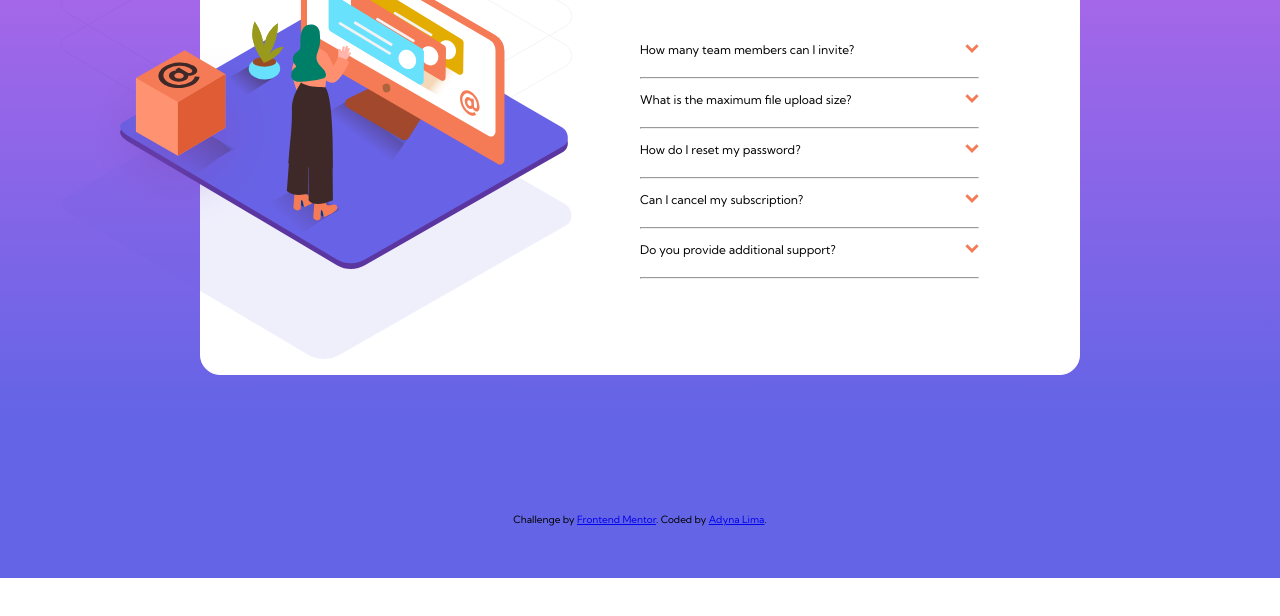
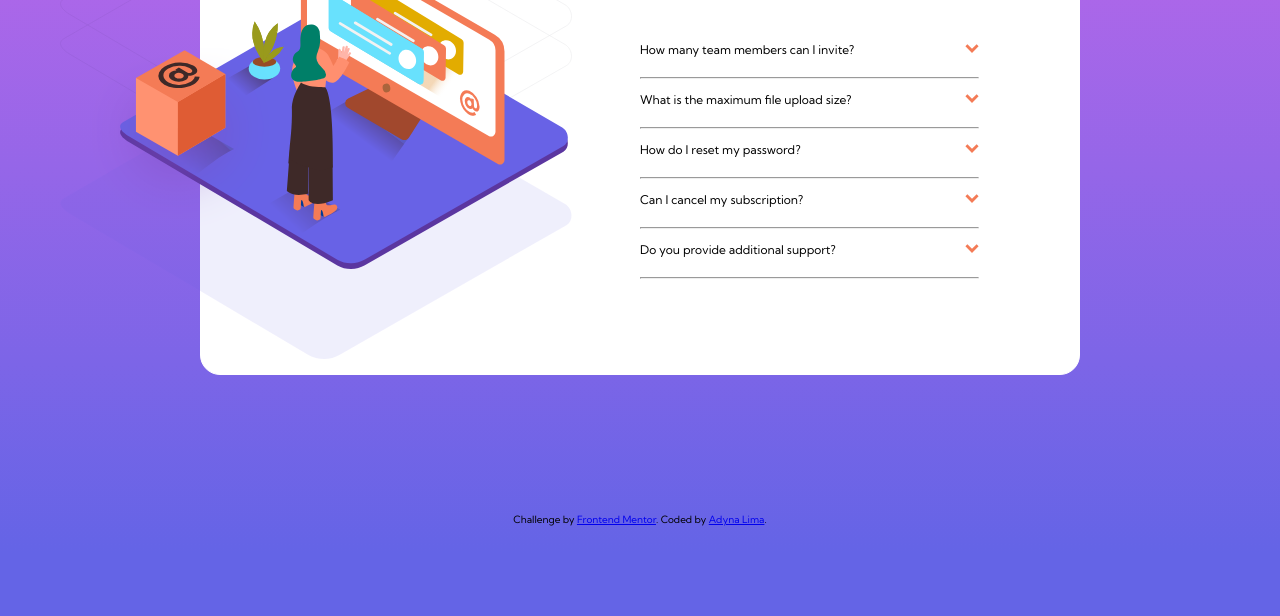
Before and after one commit to adynaslima/FAQ-accordion-card, a plain HTML site: page index.html in a window 1280 px wide. Shown: the part 222-838 px from the top of the page. Before the commit the page ends 800 px from the top, so only its background shows below. Drawn offline with Linux system fonts and the light colour scheme.

Commit message:
feat: estilizando altura body

```diff
--- a/assets/css/style.css
+++ b/assets/css/style.css
@@ -83,7 +83,7 @@ footer {
     body {
         background: linear-gradient(rgb(174, 103, 233) 20%, rgb(100, 100, 230) 80%);
         padding: 100px 200px;
-        height: 600px;
+        height: 770px;
     }
 
     main {
```
